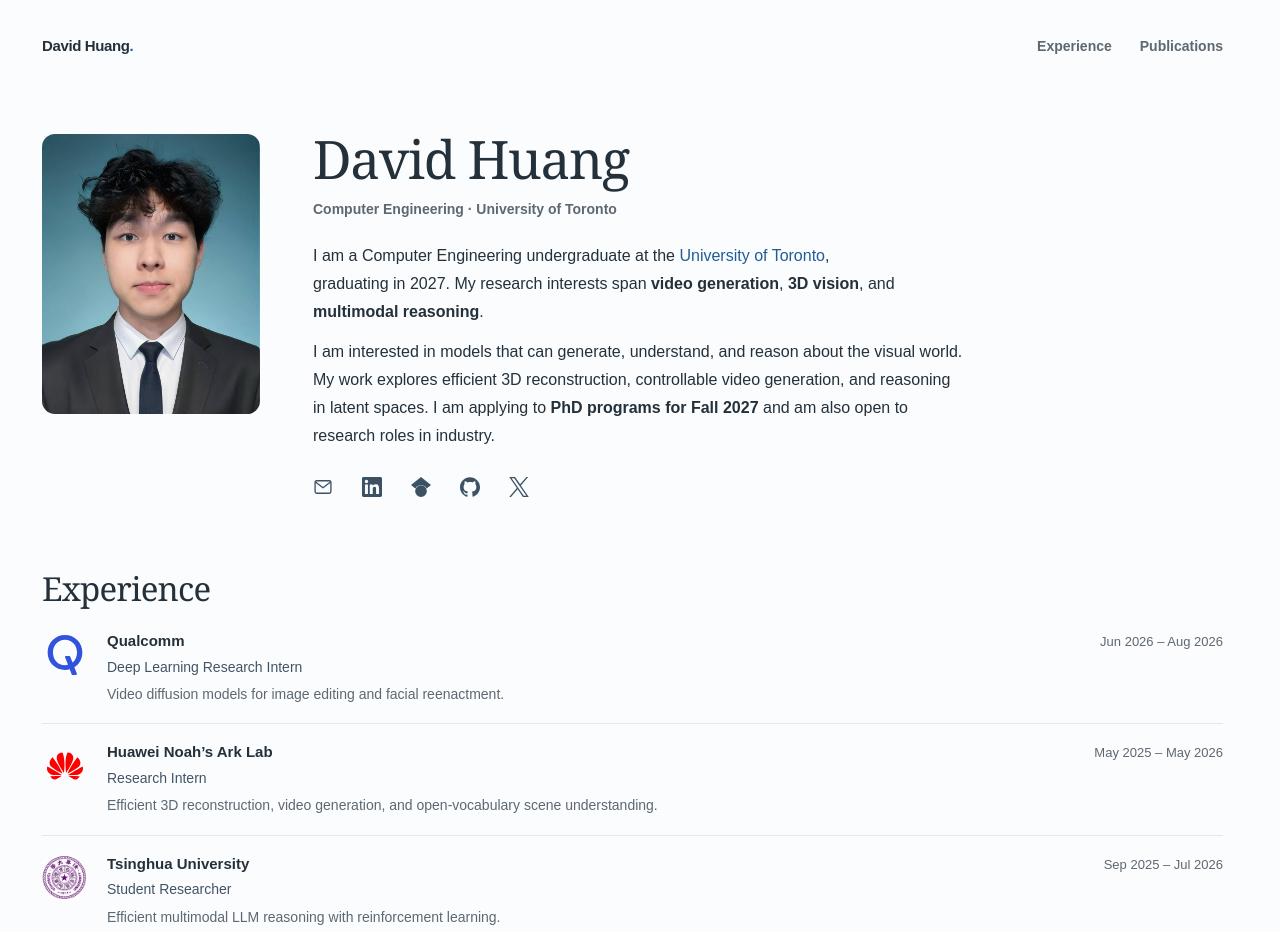
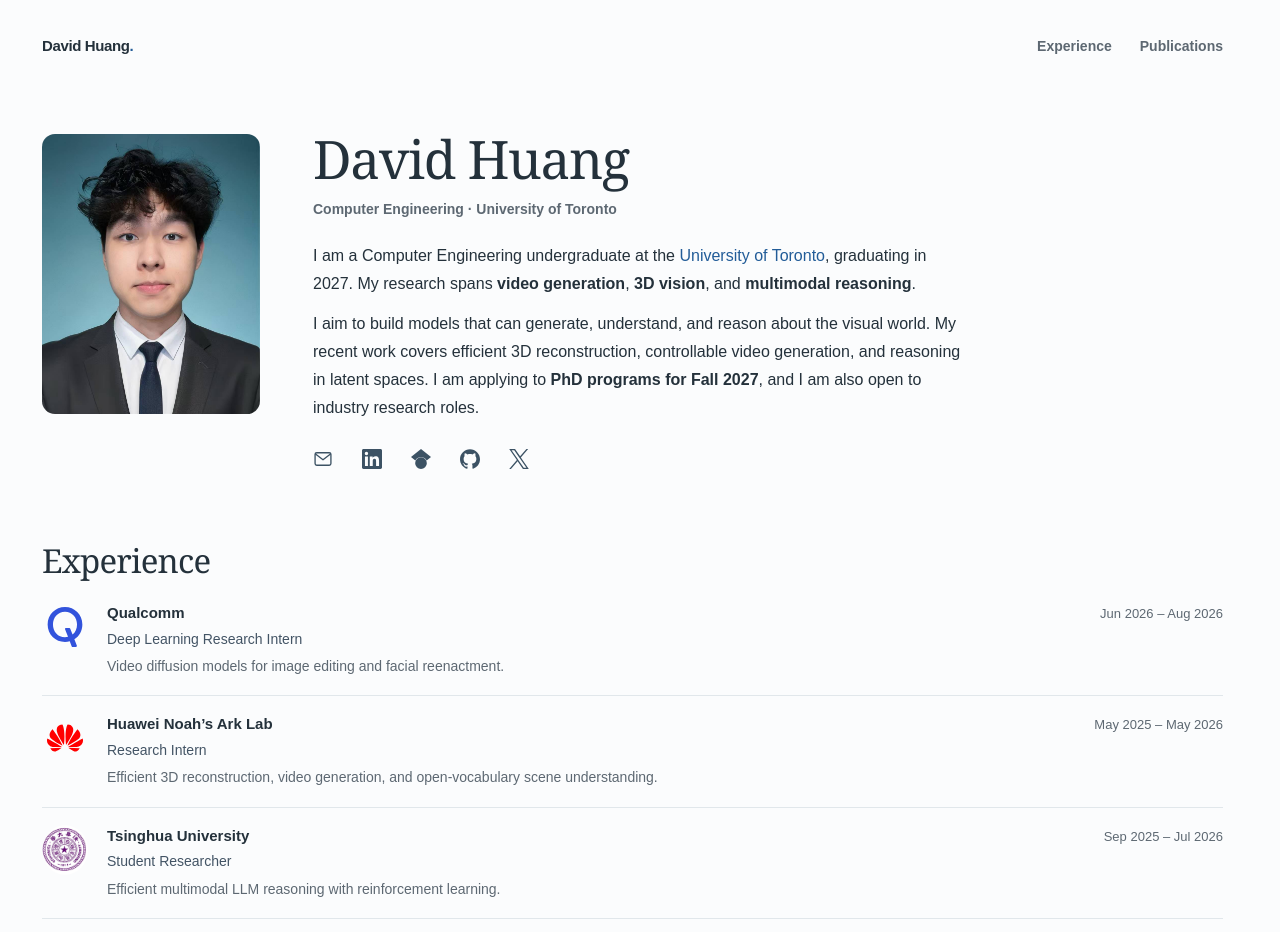
Before and after one commit to Dawae111/Dawae111.github.io, an Astro site: page / in a window 1280 px wide. Shown: the top 932 px of the page. Built offline with nearby package versions, Linux system fonts and the light colour scheme; Astro itself is replaced by a stand-in of ours.

Commit message:
Add Search Console verification, ProfilePage data and intro wording
- Add Google Search Console HTML-file verification
  (google7dec6c303a5309ef.html).
- Use ProfilePage JSON-LD: Person with stable @id, sameAs including
  OpenReview, and the four papers as ScholarlyArticle parts by that
  Person. Mention NeurIPS 2026 and CVPR 2026 Findings in the meta
  description.
- Intro: "My research spans ...", "I aim to build models ...", and
  "I am applying to PhD programs for Fall 2027, and I am also open to
  industry research roles."

Co-Authored-By: Claude Opus 5.5 <noreply@anthropic.com>

```diff
--- a/src/data/profile.ts
+++ b/src/data/profile.ts
@@ -3,7 +3,7 @@ export const profile = {
   email: 'dawae.huang@mail.utoronto.ca',
   university: 'University of Toronto',
   universityUrl: 'https://www.utoronto.ca/',
-  description: 'David Huang is a Computer Engineering undergraduate at the University of Toronto working on video generation, 3D vision, and multimodal reasoning.',
+  description: 'David Huang is a Computer Engineering undergraduate at the University of Toronto working on video generation, 3D vision, and multimodal reasoning, with papers at NeurIPS 2026 and CVPR 2026 Findings.',
 };
 
 // Missing optional profiles stay absent from the page. Add verified URLs here.
@@ -14,6 +14,11 @@ export const socials = [
   { name: 'Google Scholar', icon: 'scholar', href: 'https://scholar.google.ca/citations?user=JPDKdjIAAAAJ&hl=en' },
   { name: 'GitHub', icon: 'github', href: 'https://github.com/Dawae111' },
   { name: 'X', icon: 'x', href: 'https://x.com/dawae_h' },
+] as const;
+
+// Verified research profiles listed only in search metadata (not shown as icons).
+export const academicProfiles = [
+  { name: 'OpenReview', href: 'https://openreview.net/profile?id=~David_Huang5' },
 ] as const;
 
 const monthFormatter = new Intl.DateTimeFormat('en-US', {
--- a/src/pages/index.astro
+++ b/src/pages/index.astro
@@ -4,26 +4,45 @@ import Page from '../layouts/Page.astro';
 import Icon from '../components/Icon.astro';
 import ResearchRow from '../components/ResearchRow.astro';
 import FigureViewer from '../components/FigureViewer.astro';
-import { profile, socials, experiences, formatMonth } from '../data/profile';
+import { profile, socials, academicProfiles, experiences, formatMonth } from '../data/profile';
 import { papers } from '../data/research';
 import portrait from '../assets/portrait.jpg';
 
-// Structured data helps search engines connect this page with David's other profiles.
+// Structured data (Google's ProfilePage pattern): this page is about one Person,
+// linked to their other profiles and authored papers, so searches can connect them.
+const homeUrl = new URL('/', Astro.site).href;
+const personId = `${homeUrl}#person`;
 const personImage = await getImage({ src: portrait, width: 480, format: 'webp', quality: 90 });
-const person = {
+const profilePage = {
   '@context': 'https://schema.org',
-  '@type': 'Person',
-  name: profile.name,
-  url: new URL('/', Astro.site).href,
-  image: new URL(personImage.src, Astro.site).href,
-  description: profile.description,
-  affiliation: { '@type': 'CollegeOrUniversity', name: profile.university, url: profile.universityUrl },
-  knowsAbout: ['Video generation', '3D vision', 'Multimodal reasoning'],
-  sameAs: socials.filter(social => social.href.startsWith('https://')).map(social => social.href),
+  '@type': 'ProfilePage',
+  url: homeUrl,
+  dateCreated: '2026-11-17',
+  mainEntity: {
+    '@type': 'Person',
+    '@id': personId,
+    name: profile.name,
+    givenName: 'David',
+    familyName: 'Huang',
+    url: homeUrl,
+    image: new URL(personImage.src, Astro.site).href,
+    description: profile.description,
+    affiliation: { '@type': 'CollegeOrUniversity', name: profile.university, url: profile.universityUrl },
+    knowsAbout: ['Video generation', '3D vision', 'Multimodal reasoning', '3D reconstruction', 'Diffusion models'],
+    sameAs: [...socials, ...academicProfiles].filter(link => link.href.startsWith('https://')).map(link => link.href),
+  },
+  hasPart: papers.map(paper => ({
+    '@type': 'ScholarlyArticle',
+    headline: paper.title,
+    url: paper.links[0].href,
+    author: paper.authors.map(author => author.name === profile.name
+      ? { '@id': personId }
+      : { '@type': 'Person', name: author.name }),
+  })),
 };
 ---
 <Page>
-  <script is:inline type="application/ld+json" slot="head" set:html={JSON.stringify(person)} />
+  <script is:inline type="application/ld+json" slot="head" set:html={JSON.stringify(profilePage)} />
   <header class="site-header">
     <a class="wordmark" href="#about" aria-label="David Huang, about">David Huang<span class="wordmark-dot" aria-hidden="true">.</span></a>
     <nav aria-label="Main navigation"><a href="#experience">Experience</a><a href="#research">Publications</a></nav>
@@ -36,8 +55,8 @@ const person = {
       <div class="intro-copy">
         <h1 id="name">David Huang</h1>
         <p class="intro-affiliation">Computer Engineering · University of Toronto</p>
-        <p>I am a Computer Engineering undergraduate at the <a href={profile.universityUrl}>University of Toronto</a>, graduating in 2027. My research interests span <strong>video generation</strong>, <strong>3D vision</strong>, and <strong>multimodal reasoning</strong>.</p>
-        <p>I am interested in models that can generate, understand, and reason about the visual world. My work explores efficient 3D reconstruction, controllable video generation, and reasoning in latent spaces. I am applying to <strong>PhD programs for Fall 2027</strong> and am also open to research roles in industry.</p>
+        <p>I am a Computer Engineering undergraduate at the <a href={profile.universityUrl}>University of Toronto</a>, graduating in 2027. My research spans <strong>video generation</strong>, <strong>3D vision</strong>, and <strong>multimodal reasoning</strong>.</p>
+        <p>I aim to build models that can generate, understand, and reason about the visual world. My recent work covers efficient 3D reconstruction, controllable video generation, and reasoning in latent spaces. I am applying to <strong>PhD programs for Fall 2027</strong>, and I am also open to industry research roles.</p>
         <div class="social-links" aria-label="Contact and profiles">
           {socials.filter(social => social.href).map(social => <a href={social.href} class="social-link" aria-label={social.name}><Icon name={social.icon} /><span class="social-tooltip" aria-hidden="true">{social.name}</span></a>)}
         </div>
```
Also changed, not shown: DESIGN.md (+2 -2 lines), public/google7dec6c303a5309ef.html (added, +1 -0 lines), README.md.
